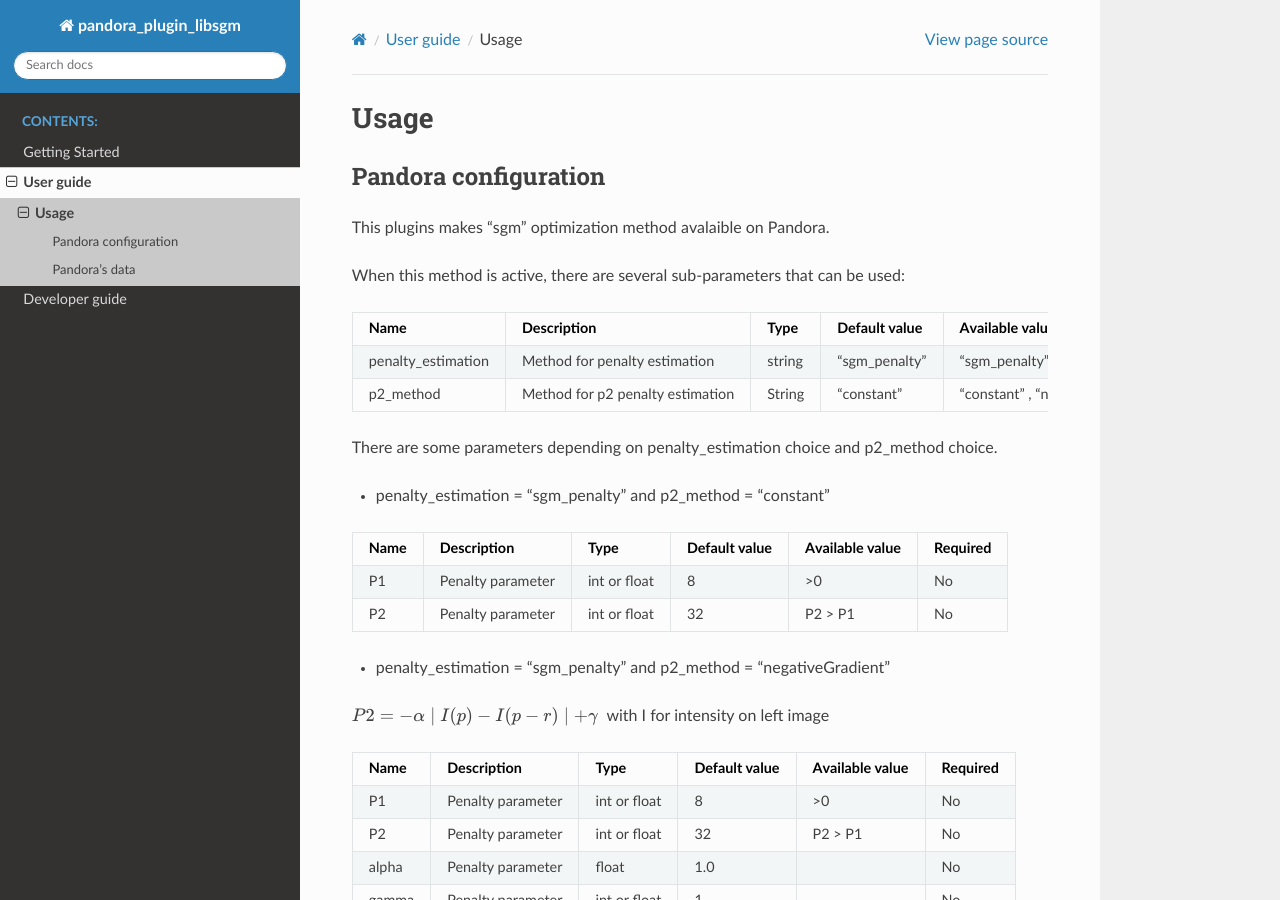
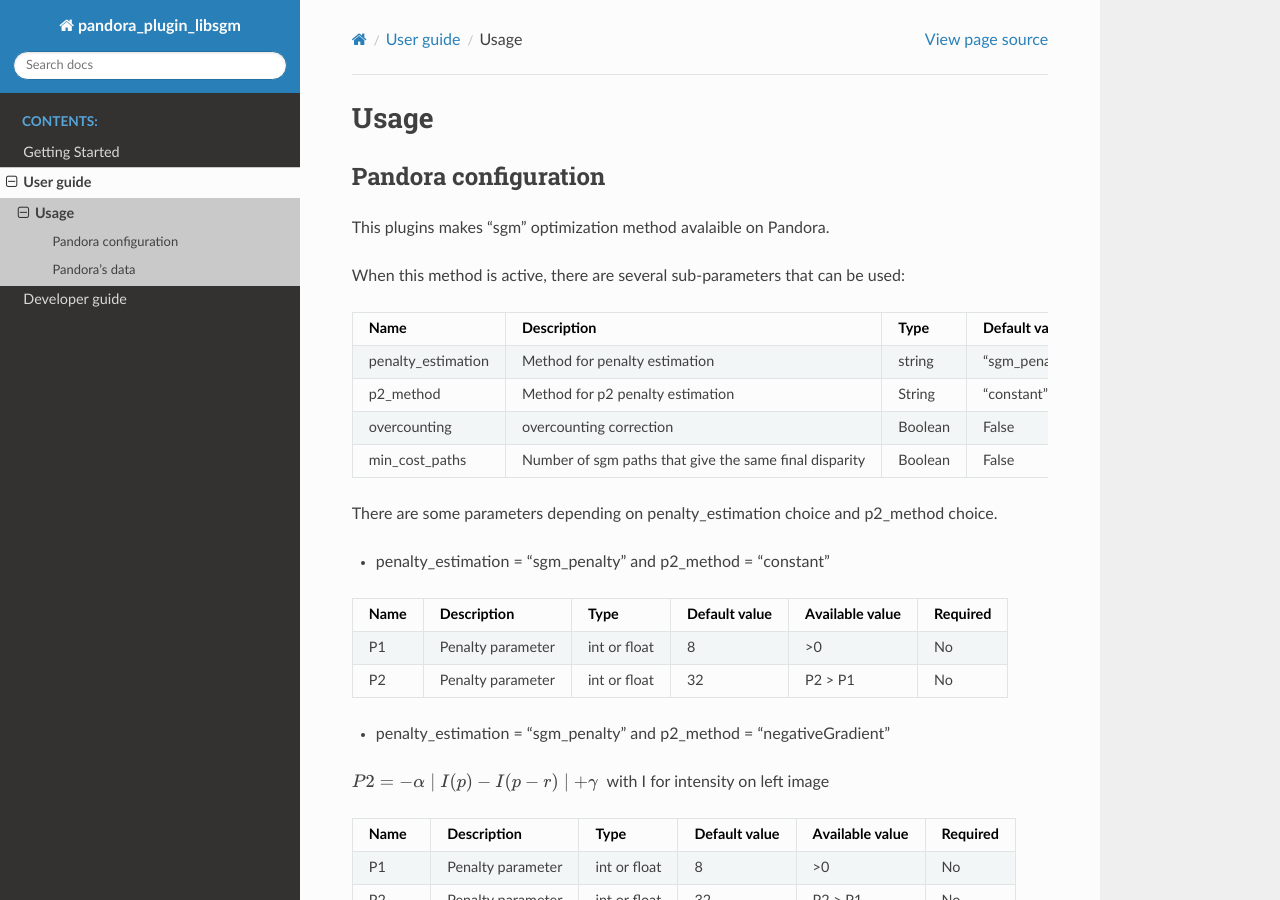
Before and after one commit to CNES/Pandora_plugin_libSGM, a Sphinx documentation site: the page built from doc/source/user_guide/usage.rst, in a window 1280 px wide and 900 px high. Built offline with Sphinx 7.4.7 and the Read the Docs theme 2.0.0, drawn with Linux system fonts in a browser that asks for light colours; formulas are drawn with MathJax 3; pages that are not in the unit, such as notebooks, are missing from menus.

Commit message:
doc: add two missing parameters

```diff
--- a/doc/source/user_guide/usage.rst
+++ b/doc/source/user_guide/usage.rst
@@ -8,13 +8,17 @@
 
 When this method is active, there are several sub-parameters that can be used:
 
-+--------------------+----------------------------------+--------+---------------+----------------------------------------------------+----------------------------------------------------------+
-| Name               | Description                      | Type   | Default value | Available value                                    | Required                                                 |
-+====================+==================================+========+===============+====================================================+==========================================================+
-| penalty_estimation | Method for penalty estimation    | string | "sgm_penalty" | "sgm_penalty","mc_cnn_penalty"                     | No                                                       |
-+--------------------+----------------------------------+--------+---------------+----------------------------------------------------+----------------------------------------------------------+
-| p2_method          | Method for p2 penalty estimation | String | "constant"    | "constant" , "negativeGradient", "inverseGradient" | No. Only available if penalty_estimation = "sgm_penalty" |
-+--------------------+----------------------------------+--------+---------------+----------------------------------------------------+----------------------------------------------------------+
++--------------------+---------------------------------------------------------+--------+---------------+----------------------------------------------------+----------------------------------------------------------+
+| Name               | Description                                             | Type   | Default value | Available value                                    | Required                                                 |
++====================+=========================================================+========+===============+====================================================+==========================================================+
+| penalty_estimation | Method for penalty estimation                           | string | "sgm_penalty" | "sgm_penalty","mc_cnn_penalty"                     | No                                                       |
++--------------------+---------------------------------------------------------+--------+---------------+----------------------------------------------------+----------------------------------------------------------+
+| p2_method          | Method for p2 penalty estimation                        | String | "constant"    | "constant" , "negativeGradient", "inverseGradient" | No. Only available if penalty_estimation = "sgm_penalty" |
++--------------------+---------------------------------------------------------+--------+---------------+----------------------------------------------------+----------------------------------------------------------+
+| overcounting       | overcounting correction                                 | Boolean| False         | True, False                                        | No                                                       |
++--------------------+---------------------------------------------------------+--------+---------------+----------------------------------------------------+----------------------------------------------------------+
+| min_cost_paths     | Number of sgm paths that give the same final disparity  | Boolean| False         | True, False                                        | No                                                       |
++--------------------+---------------------------------------------------------+--------+---------------+----------------------------------------------------+----------------------------------------------------------+
 
 There are some parameters depending on penalty_estimation choice and p2_method choice.
 
```
